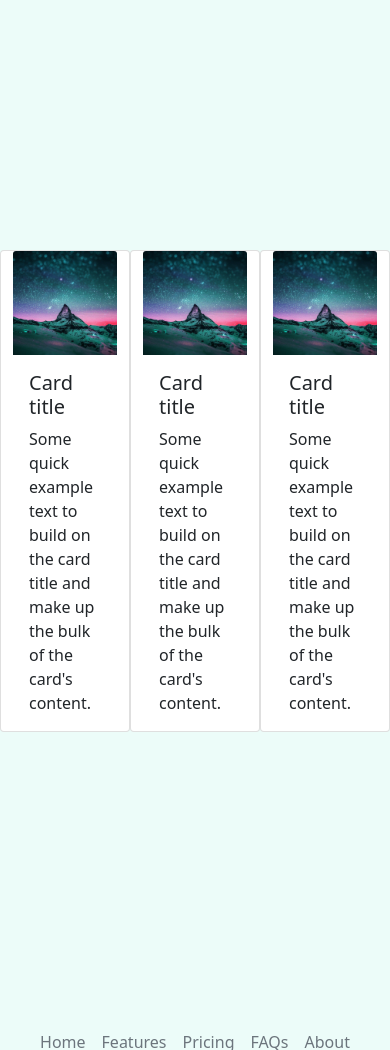
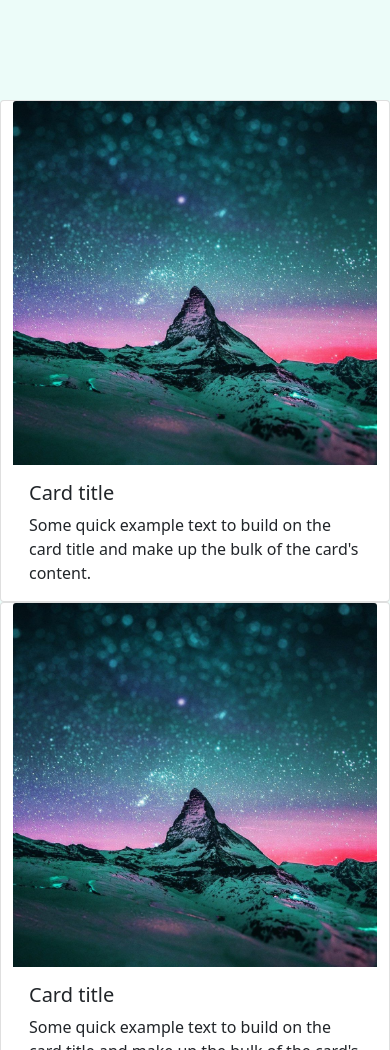
Before and after one commit to DanteEM/IdeaMozombite1, a website: page index.html in a window 390 px wide. Shown: the part 4837-5887 px from the top of the page. Drawn offline with nearby package versions, Linux system fonts and the light colour scheme.

Commit message:
arreglando responsive (ya no se que nùmero)

```diff
--- a/index.html
+++ b/index.html
@@ -159,9 +159,9 @@
                     TODO EL MUNDO ESTA FELIZ CON 2EXPRESS
                 </h1>
             </div>
-            <div class="card-deck row" style="height: fit-content;margin-top: 500px; margin-bottom: 250px;">
-                <div class="card col usuarioX">
-                    <img class="card-img-top " src="./img/imagenEjemplo.jpg" alt="Card image cap">
+            <div class="card-deck row " style="display: flex; justify-content: center; min-height: 30vh;margin-top: 350px; margin-bottom: 100px;">
+                <div class="card col-lg-3 usuarioX">
+                    <img class="card-img-top" src="./img/imagenEjemplo.jpg" alt="Card image cap">
 
                     <div class="card-body">
                         <h5 class="card-title">Card title</h5>
@@ -170,7 +170,7 @@
                             card's content.</p>
                     </div>
                 </div>
-                <div class="card col usuarioX">
+                <div class="card col-lg-3 usuarioX">
                     <img class="card-img-top " src="./img/imagenEjemplo.jpg" alt="Card image cap">
                     <div class="card-body">
                         <h5 class="card-title">Card title</h5>
@@ -179,7 +179,7 @@
                             card's content.</p>
                     </div>
                 </div>
-                <div class="card col usuarioX">
+                <div class="card col-lg-3 usuarioX">
                     <img class="card-img-top " src="./img/imagenEjemplo.jpg" alt="Card image cap">
                     <div class="card-body">
                         <h5 class="card-title">Card title</h5>
@@ -188,7 +188,6 @@
                             card's content.</p>
                     </div>
                 </div>
-
             </div>
         </main>
 
```
